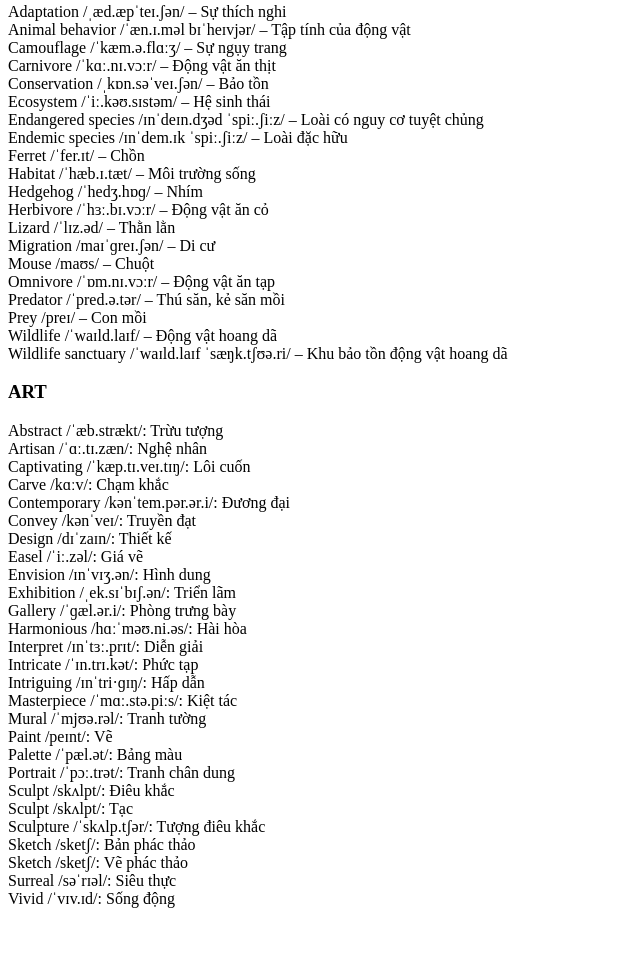
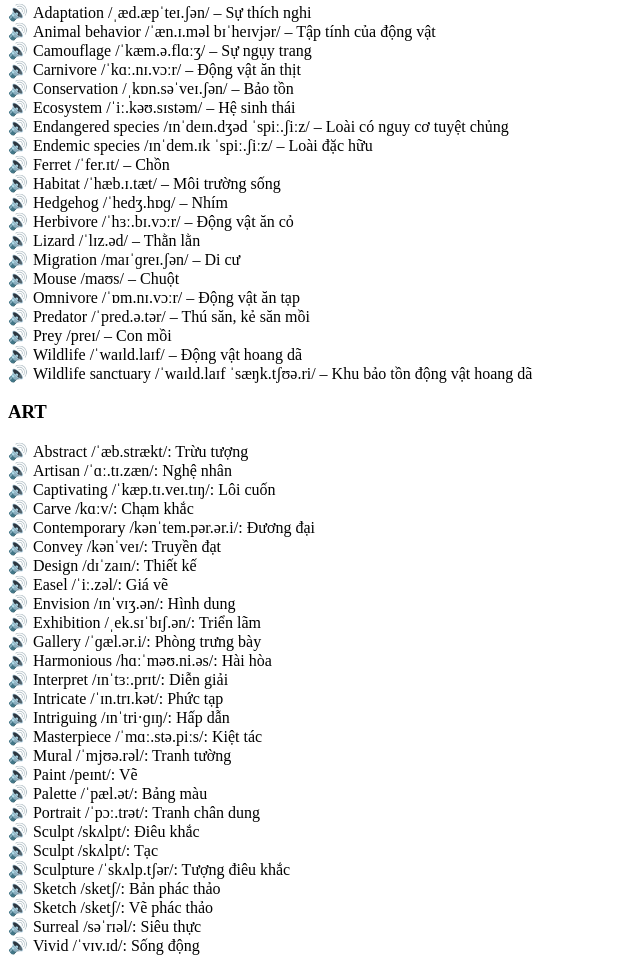
Before and after one commit to Duongocy/tuvungtienganh, a plain HTML site: page index.html in a window 1280 px wide. Shown: the part 659-1614 px from the top of the page, without its empty margins (0-640 px from the left). Before the commit the page ends 1567 px from the top, so only its background shows below. Drawn offline with Linux system fonts and the light colour scheme.

Commit message:
Initial commit

```diff
--- a/index.html
+++ b/index.html
@@ -46,56 +46,56 @@
         </div>
         <div class = "tuvungtheochude" id = "tuvung_animal">
             <h3>ANIMAL</h2>
-            Adaptation /ˌæd.æpˈteɪ.ʃən/ – Sự thích nghi<br>
-            Animal behavior /ˈæn.ɪ.məl bɪˈheɪvjər/ – Tập tính của động vật<br>
-            Camouflage /ˈkæm.ə.flɑːʒ/ – Sự ngụy trang<br>
-            Carnivore /ˈkɑː.nɪ.vɔːr/ – Động vật ăn thịt<br>
-            Conservation /ˌkɒn.səˈveɪ.ʃən/ – Bảo tồn<br>
-            Ecosystem /ˈiː.kəʊ.sɪstəm/ – Hệ sinh thái<br>
-            Endangered species /ɪnˈdeɪn.dʒəd ˈspiː.ʃiːz/ – Loài có nguy cơ tuyệt chủng<br>
-            Endemic species /ɪnˈdem.ɪk ˈspiː.ʃiːz/ – Loài đặc hữu<br>
-            Ferret /ˈfer.ɪt/ – Chồn<br>
-            Habitat /ˈhæb.ɪ.tæt/ – Môi trường sống<br>
-            Hedgehog /ˈhedʒ.hɒɡ/ – Nhím<br>
-            Herbivore /ˈhɜː.bɪ.vɔːr/ – Động vật ăn cỏ<br>
-            Lizard /ˈlɪz.əd/ – Thằn lằn<br>
-            Migration /maɪˈɡreɪ.ʃən/ – Di cư<br>
-            Mouse /maʊs/ – Chuột<br>
-            Omnivore /ˈɒm.nɪ.vɔːr/ – Động vật ăn tạp<br>
-            Predator /ˈpred.ə.tər/ – Thú săn, kẻ săn mồi<br>
-            Prey /preɪ/ – Con mồi<br>
-            Wildlife /ˈwaɪld.laɪf/ – Động vật hoang dã<br>
-            Wildlife sanctuary /ˈwaɪld.laɪf ˈsæŋk.tʃʊə.ri/ – Khu bảo tồn động vật hoang dã<br>
+            <span class="pronounce" onclick="speak('Adaptation')">🔊</span>Adaptation /ˌæd.æpˈteɪ.ʃən/ – Sự thích nghi<br>
+            <span class="pronounce" onclick="speak('Animal behavior')">🔊</span>Animal behavior /ˈæn.ɪ.məl bɪˈheɪvjər/ – Tập tính của động vật<br>
+            <span class="pronounce" onclick="speak('Camouflage')">🔊</span>Camouflage /ˈkæm.ə.flɑːʒ/ – Sự ngụy trang<br>
+            <span class="pronounce" onclick="speak('Carnivore')">🔊</span>Carnivore /ˈkɑː.nɪ.vɔːr/ – Động vật ăn thịt<br>
+            <span class="pronounce" onclick="speak('Conservation')">🔊</span>Conservation /ˌkɒn.səˈveɪ.ʃən/ – Bảo tồn<br>
+            <span class="pronounce" onclick="speak('Ecosystem')">🔊</span>Ecosystem /ˈiː.kəʊ.sɪstəm/ – Hệ sinh thái<br>
+            <span class="pronounce" onclick="speak('Endangered species')">🔊</span>Endangered species /ɪnˈdeɪn.dʒəd ˈspiː.ʃiːz/ – Loài có nguy cơ tuyệt chủng<br>
+            <span class="pronounce" onclick="speak('Endemic species')">🔊</span>Endemic species /ɪnˈdem.ɪk ˈspiː.ʃiːz/ – Loài đặc hữu<br>
+            <span class="pronounce" onclick="speak('Ferret')">🔊</span>Ferret /ˈfer.ɪt/ – Chồn<br>
+            <span class="pronounce" onclick="speak('Habitat')">🔊</span>Habitat /ˈhæb.ɪ.tæt/ – Môi trường sống<br>
+            <span class="pronounce" onclick="speak('Hedgehog')">🔊</span>Hedgehog /ˈhedʒ.hɒɡ/ – Nhím<br>
+            <span class="pronounce" onclick="speak('Herbivore')">🔊</span>Herbivore /ˈhɜː.bɪ.vɔːr/ – Động vật ăn cỏ<br>
+            <span class="pronounce" onclick="speak('Lizard')">🔊</span>Lizard /ˈlɪz.əd/ – Thằn lằn<br>
+            <span class="pronounce" onclick="speak('Migration')">🔊</span>Migration /maɪˈɡreɪ.ʃən/ – Di cư<br>
+            <span class="pronounce" onclick="speak('Mouse')">🔊</span>Mouse /maʊs/ – Chuột<br>
+            <span class="pronounce" onclick="speak('Omnivore')">🔊</span>Omnivore /ˈɒm.nɪ.vɔːr/ – Động vật ăn tạp<br>
+            <span class="pronounce" onclick="speak('Predator')">🔊</span>Predator /ˈpred.ə.tər/ – Thú săn, kẻ săn mồi<br>
+            <span class="pronounce" onclick="speak('Prey')">🔊</span>Prey /preɪ/ – Con mồi<br>
+            <span class="pronounce" onclick="speak('Wildlife')">🔊</span>Wildlife /ˈwaɪld.laɪf/ – Động vật hoang dã<br>
+            <span class="pronounce" onclick="speak('Wildlife sanctuary')">🔊</span>Wildlife sanctuary /ˈwaɪld.laɪf ˈsæŋk.tʃʊə.ri/ – Khu bảo tồn động vật hoang dã<br>
         </div>
         <div class = "tuvungtheochude" id = "tuvung_art">
             <h3>ART</h2>
-            Abstract /ˈæb.strækt/: Trừu tượng <br>
-            Artisan /ˈɑː.tɪ.zæn/: Nghệ nhân<br>
-            Captivating /ˈkæp.tɪ.veɪ.tɪŋ/: Lôi cuốn<br>
-            Carve /kɑːv/: Chạm khắc<br>
-            Contemporary /kənˈtem.pər.ər.i/: Đương đại<br>
-            Convey /kənˈveɪ/: Truyền đạt<br>
-            Design /dɪˈzaɪn/: Thiết kế<br>
-            Easel /ˈiː.zəl/: Giá vẽ<br>
-            Envision /ɪnˈvɪʒ.ən/: Hình dung<br>
-            Exhibition /ˌek.sɪˈbɪʃ.ən/: Triển lãm<br>
-            Gallery /ˈɡæl.ər.i/: Phòng trưng bày<br>
-            Harmonious /hɑːˈməʊ.ni.əs/: Hài hòa<br>
-            Interpret /ɪnˈtɜː.prɪt/: Diễn giải<br>
-            Intricate /ˈɪn.trɪ.kət/: Phức tạp<br>
-            Intriguing /ɪnˈtri·ɡɪŋ/: Hấp dẫn<br>
-            Masterpiece /ˈmɑː.stə.piːs/: Kiệt tác<br>
-            Mural /ˈmjʊə.rəl/: Tranh tường<br>
-            Paint /peɪnt/: Vẽ<br>
-            Palette /ˈpæl.ət/: Bảng màu<br>
-            Portrait /ˈpɔː.trət/: Tranh chân dung<br>
-            Sculpt /skʌlpt/: Điêu khắc<br>
-            Sculpt /skʌlpt/: Tạc<br>
-            Sculpture /ˈskʌlp.tʃər/: Tượng điêu khắc<br>
-            Sketch /sketʃ/: Bản phác thảo<br>
-            Sketch /sketʃ/: Vẽ phác thảo<br>
-            Surreal /səˈrɪəl/: Siêu thực<br>
-            Vivid /ˈvɪv.ɪd/: Sống động<br>
+            <span class="pronounce" onclick="speak('Abstract')">🔊</span>Abstract /ˈæb.strækt/: Trừu tượng <br>
+            <span class="pronounce" onclick="speak('Artisan')">🔊</span>Artisan /ˈɑː.tɪ.zæn/: Nghệ nhân<br>
+            <span class="pronounce" onclick="speak('Captivating')">🔊</span>Captivating /ˈkæp.tɪ.veɪ.tɪŋ/: Lôi cuốn<br>
+            <span class="pronounce" onclick="speak('Carve')">🔊</span>Carve /kɑːv/: Chạm khắc<br>
+            <span class="pronounce" onclick="speak('Contemporary')">🔊</span>Contemporary /kənˈtem.pər.ər.i/: Đương đại<br>
+            <span class="pronounce" onclick="speak('Convey')">🔊</span>Convey /kənˈveɪ/: Truyền đạt<br>
+            <span class="pronounce" onclick="speak('Design')">🔊</span>Design /dɪˈzaɪn/: Thiết kế<br>
+            <span class="pronounce" onclick="speak('Easel')">🔊</span>Easel /ˈiː.zəl/: Giá vẽ<br>
+            <span class="pronounce" onclick="speak('Envision')">🔊</span>Envision /ɪnˈvɪʒ.ən/: Hình dung<br>
+            <span class="pronounce" onclick="speak('Exhibition')">🔊</span>Exhibition /ˌek.sɪˈbɪʃ.ən/: Triển lãm<br>
+            <span class="pronounce" onclick="speak('Gallery')">🔊</span>Gallery /ˈɡæl.ər.i/: Phòng trưng bày<br>
+            <span class="pronounce" onclick="speak('Harmonious')">🔊</span>Harmonious /hɑːˈməʊ.ni.əs/: Hài hòa<br>
+            <span class="pronounce" onclick="speak('Interpret')">🔊</span>Interpret /ɪnˈtɜː.prɪt/: Diễn giải<br>
+            <span class="pronounce" onclick="speak('Intricate')">🔊</span>Intricate /ˈɪn.trɪ.kət/: Phức tạp<br>
+            <span class="pronounce" onclick="speak('Intriguing')">🔊</span>Intriguing /ɪnˈtri·ɡɪŋ/: Hấp dẫn<br>
+            <span class="pronounce" onclick="speak('Masterpiece')">🔊</span>Masterpiece /ˈmɑː.stə.piːs/: Kiệt tác<br>
+            <span class="pronounce" onclick="speak('Mural')">🔊</span>Mural /ˈmjʊə.rəl/: Tranh tường<br>
+            <span class="pronounce" onclick="speak('Paint')">🔊</span>Paint /peɪnt/: Vẽ<br>
+            <span class="pronounce" onclick="speak('Palette')">🔊</span>Palette /ˈpæl.ət/: Bảng màu<br>
+            <span class="pronounce" onclick="speak('Portrait')">🔊</span>Portrait /ˈpɔː.trət/: Tranh chân dung<br>
+            <span class="pronounce" onclick="speak('Sculpt')">🔊</span>Sculpt /skʌlpt/: Điêu khắc<br>
+            <span class="pronounce" onclick="speak('Sculpt')">🔊</span>Sculpt /skʌlpt/: Tạc<br>
+            <span class="pronounce" onclick="speak('Sculpture')">🔊</span>Sculpture /ˈskʌlp.tʃər/: Tượng điêu khắc<br>
+            <span class="pronounce" onclick="speak('Sketch')">🔊</span>Sketch /sketʃ/: Bản phác thảo<br>
+            <span class="pronounce" onclick="speak('Sketch')">🔊</span>Sketch /sketʃ/: Vẽ phác thảo<br>
+            <span class="pronounce" onclick="speak('Surreal')">🔊</span>Surreal /səˈrɪəl/: Siêu thực<br>
+            <span class="pronounce" onclick="speak('Vivid')">🔊</span>Vivid /ˈvɪv.ɪd/: Sống động<br>
         </div>
     </div>
 
```
